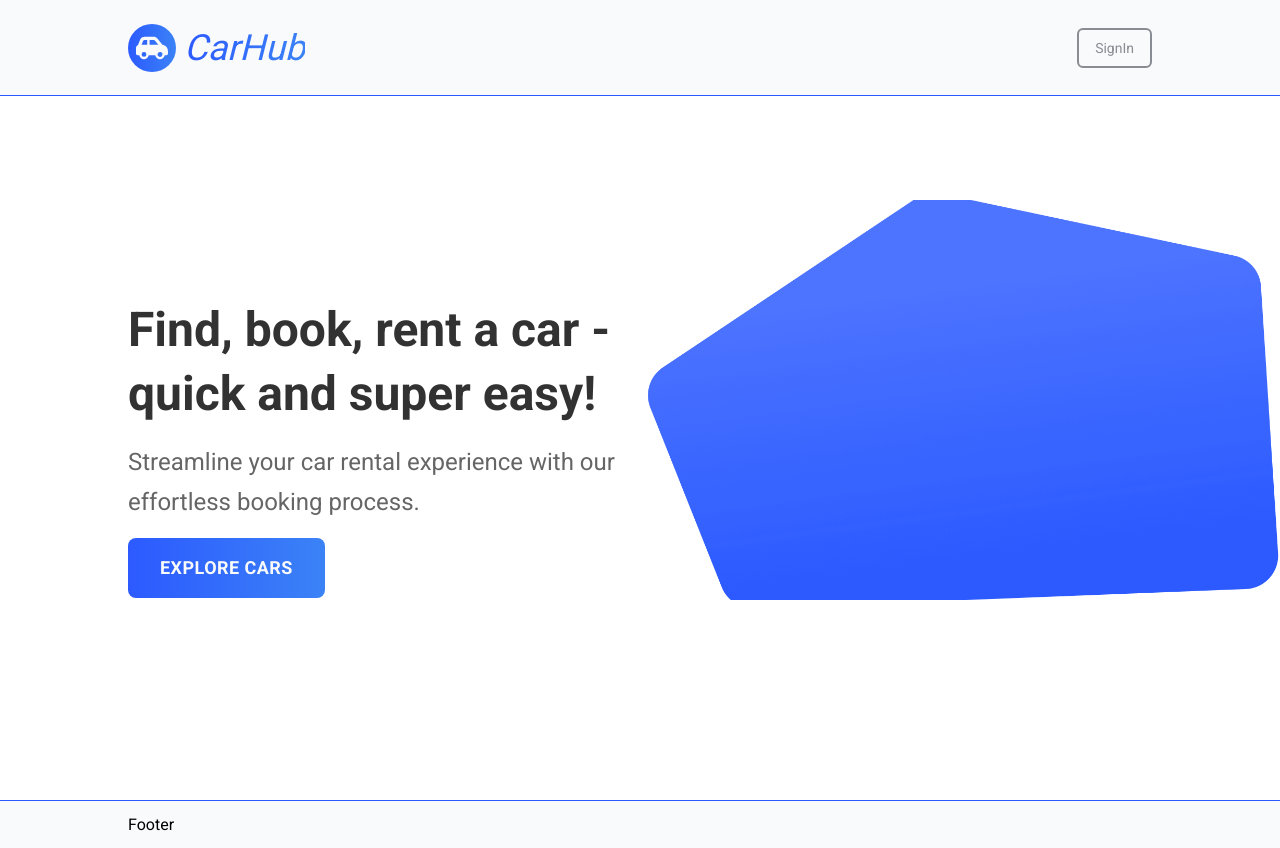
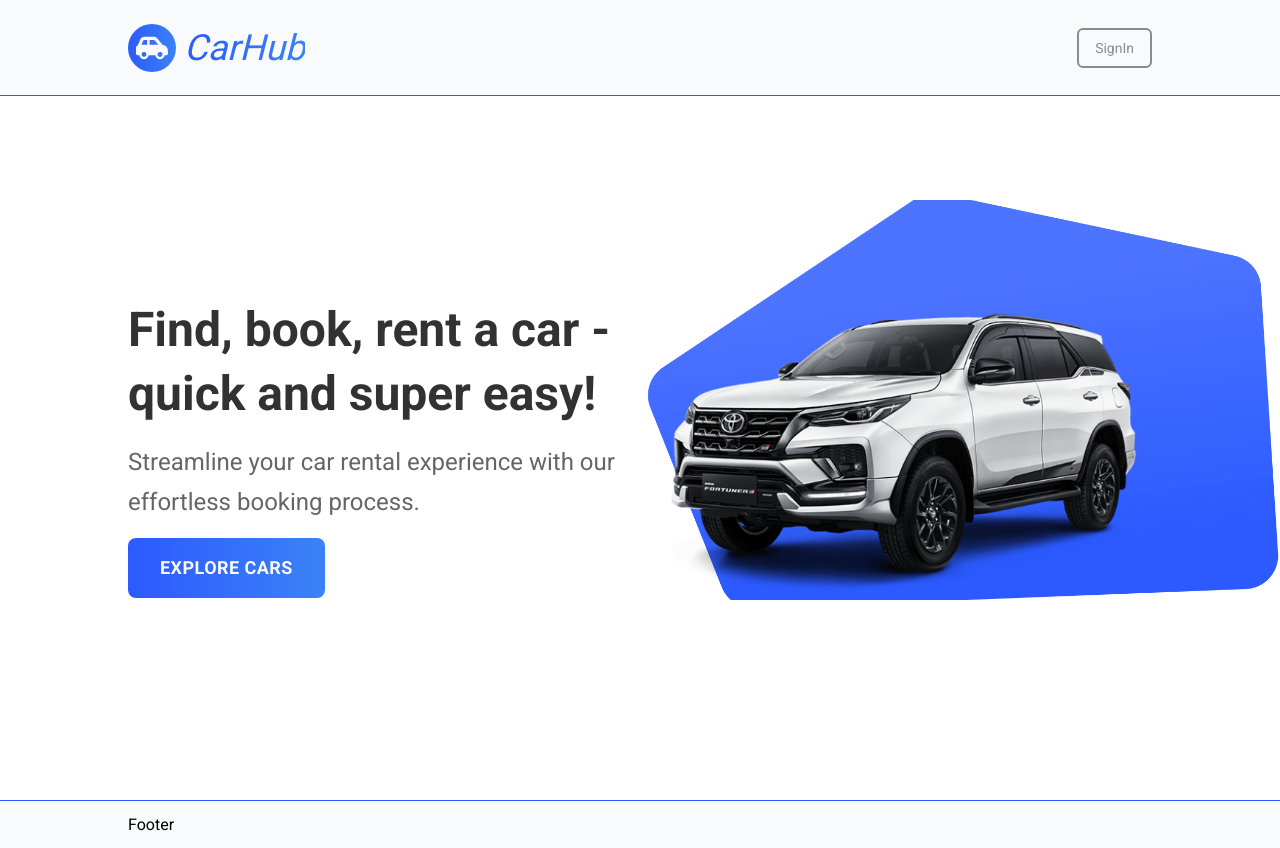
Before and after one commit to SiegfriedBz/Nextjs-CarHub, a Next.js app: page / in a window 1280 px wide. Built offline with nearby package versions, Linux system fonts and the light colour scheme; no server answers.

Commit message:
fix hero img

```diff
--- a/components/Hero.tsx
+++ b/components/Hero.tsx
@@ -40,11 +40,12 @@ const Hero = () => {
       {/* HERO BG-IMG CONTAINER */}
       <div className='hero-bg'></div>
       {/* HERO IMG CONTAINER */}
-      <div className='relative w-full md:flex-1'>
+      <div className='relative flex-1'>
         <Image
           src='/hero.png'
-          fill={true}
-          className='object-cover'
+          width={480}
+          height={480}
+          className='h-full w-full object-cover'
           alt='hero'
         />
       </div>
```
